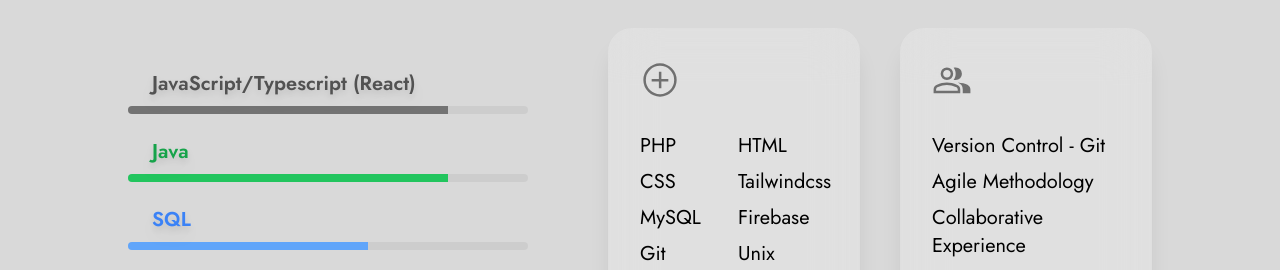
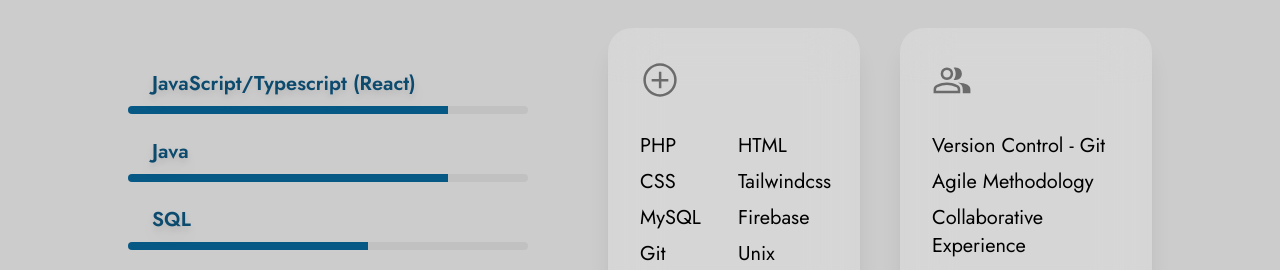
Before and after one commit to batorlancs/personalwebsite, a React (Create React App) app: page / in a window 1280 px wide. Shown: the part 2268-2538 px from the top of the page. Built offline with nearby package versions, Linux system fonts and the light colour scheme; no server answers; the database is empty; a web font is replaced by a local one.

Commit message:
new background for hero component

```diff
--- a/src/components/homepage/Home.tsx
+++ b/src/components/homepage/Home.tsx
@@ -24,7 +24,7 @@ function Home() {
             {/* <img src={BackgroundFirst} className="absolute -z-40 w-full h-[1200px] top-[00px] left-0 opacity-30 max-sm:h-[700px] max-sm:opacity-20"></img> */}
             {/* <img src={BackgroundFirst} className="absolute -z-40 w-full h-[1000px] top-0 left-0 opacity-40 lg:hidden max-sm:h-[700px] max-sm:opacity-20"></img> */}
             {/* <div className="absolute h-[800px] w-full bottom-0 left-0 -z-0 bg-[url('../pic/background4.png')] bg-cover bg-no-repeat opacity-20 max-sm:opacity-20"></div> */}
-			<div className="absolute -z-20 h-full w-full top-0 left-0 bg-black bg-opacity-[15%]"></div>
+			<div className="absolute -z-20 h-full w-full top-0 left-0 bg-black bg-opacity-[20%]"></div>
 			<Hero />
 			<Project />
             <Skills />
--- a/src/components/homepage/hero/Hero.tsx
+++ b/src/components/homepage/hero/Hero.tsx
@@ -73,6 +73,7 @@ function Hero() {
             <div className="absolute -z-10 w-full h-full bg-cover bg-[url('../pic/design/patterns2.svg')] top-0 left-0 opacity-30 max-2xl:hidden"></div>
             <div className="absolute -z-10 w-full h-full bg-cover bg-[url('../pic/design/patterns3.svg')] top-0 left-0 opacity-30 max-2xl:hidden"></div>
             <div className="absolute -z-10 w-full h-full bg-cover bg-[url('../pic/design/pattern2.svg')] top-0 left-0 opacity-10 max-2xl:hidden"></div>
+            <div className="absolute -z-10 w-full h-full bg-cover bg-[url('../pic/design/animated.svg')] top-0 left-0 opacity-5 grayscale saturate-50 max-xl:hidden"></div>
             {/* max xl */}
             <div className="absolute -z-10 w-full h-full bg-cover bg-[url('../pic/design/pattern.svg')] top-0 left-0 opacity-10 max-xl:hidden 2xl:hidden"></div>
             <div className="absolute -z-10 w-full h-full bg-cover bg-[url('../pic/design/patterns2.svg')] top-0 left-0 opacity-30 max-xl:hidden 2xl:hidden"></div>
--- a/src/components/homepage/skills/CodingSkills.tsx
+++ b/src/components/homepage/skills/CodingSkills.tsx
@@ -1,24 +1,56 @@
 import React from "react";
 import { uuidv4 } from "@firebase/util";
 
+// const skillsData = [
+// 	{
+// 		name: "JavaScript/Typescript (React)",
+// 		strength: 8,
+// 		style: "bg-neutral-500",
+// 		textStyle: "text-neutral-600",
+// 	},
+// 	{
+// 		name: "Java",
+// 		strength: 8,
+// 		style: "bg-green-500",
+// 		textStyle: "text-green-600",
+// 	},
+// 	{
+// 		name: "SQL",
+// 		strength: 6,
+// 		style: "bg-blue-400",
+// 		textStyle: "text-blue-500",
+// 	},
+// 	{
+// 		name: "Python",
+// 		strength: 5,
+// 		style: "bg-sky-800",
+// 		textStyle: "text-sky-900",
+// 	},
+// 	{
+// 		name: "C",
+// 		strength: 4,
+// 		style: "bg-rose-500",
+// 		textStyle: "text-rose-600",
+// 	},
+// ];
 const skillsData = [
 	{
 		name: "JavaScript/Typescript (React)",
 		strength: 8,
-		style: "bg-neutral-500",
-		textStyle: "text-neutral-600",
+		style: "bg-sky-800",
+		textStyle: "text-sky-900",
 	},
 	{
 		name: "Java",
 		strength: 8,
-		style: "bg-green-500",
-		textStyle: "text-green-600",
+		style: "bg-sky-800",
+		textStyle: "text-sky-900",
 	},
 	{
 		name: "SQL",
 		strength: 6,
-		style: "bg-blue-400",
-		textStyle: "text-blue-500",
+		style: "bg-sky-800",
+		textStyle: "text-sky-900",
 	},
 	{
 		name: "Python",
@@ -29,11 +61,10 @@ const skillsData = [
 	{
 		name: "C",
 		strength: 4,
-		style: "bg-rose-500",
-		textStyle: "text-rose-600",
+		style: "bg-sky-800",
+		textStyle: "text-sky-900",
 	},
 ];
-
 function getStuff(num: number, style: string) {
 	let res = [];
 	for (let i = 0; i < num; i++) {
--- a/src/style/main.css
+++ b/src/style/main.css
@@ -1017,6 +1017,10 @@ video {
 .bg-transparent{
   background-color: transparent;
 }
+.bg-sky-500{
+  --tw-bg-opacity: 1;
+  background-color: rgb(14 165 233 / var(--tw-bg-opacity));
+}
 .bg-opacity-20{
   --tw-bg-opacity: 0.2;
 }
@@ -1038,6 +1042,9 @@ video {
 .bg-opacity-80{
   --tw-bg-opacity: 0.8;
 }
+.bg-opacity-\[20\%\]{
+  --tw-bg-opacity: 20%;
+}
 .bg-\[url\(\'\.\.\/pic\/wavesfinal\.jpg\'\)\]{
   background-image: url('../pic/wavesfinal.jpg');
 }
@@ -1082,6 +1089,9 @@ video {
 }
 .bg-\[url\(\'\.\.\/pic\/design\/patterns10\.svg\'\)\]{
   background-image: url('../pic/design/patterns10.svg');
+}
+.bg-\[url\(\'\.\.\/pic\/design\/animated\.svg\'\)\]{
+  background-image: url('../pic/design/animated.svg');
 }
 .bg-cover{
   background-size: cover;
@@ -1357,6 +1367,10 @@ video {
   --tw-text-opacity: 1;
   color: rgb(248 113 113 / var(--tw-text-opacity));
 }
+.text-sky-500{
+  --tw-text-opacity: 1;
+  color: rgb(14 165 233 / var(--tw-text-opacity));
+}
 .underline{
   text-decoration-line: underline;
 }
@@ -1380,6 +1394,9 @@ video {
 }
 .opacity-10{
   opacity: 0.1;
+}
+.opacity-5{
+  opacity: 0.05;
 }
 .shadow-xl{
   --tw-shadow: 0 20px 25px -5px rgb(0 0 0 / 0.1), 0 8px 10px -6px rgb(0 0 0 / 0.1);
@@ -1409,8 +1426,16 @@ video {
   --tw-drop-shadow: drop-shadow(0 10px 8px rgb(0 0 0 / 0.04)) drop-shadow(0 4px 3px rgb(0 0 0 / 0.1));
   filter: var(--tw-blur) var(--tw-brightness) var(--tw-contrast) var(--tw-grayscale) var(--tw-hue-rotate) var(--tw-invert) var(--tw-saturate) var(--tw-sepia) var(--tw-drop-shadow);
 }
+.grayscale{
+  --tw-grayscale: grayscale(100%);
+  filter: var(--tw-blur) var(--tw-brightness) var(--tw-contrast) var(--tw-grayscale) var(--tw-hue-rotate) var(--tw-invert) var(--tw-saturate) var(--tw-sepia) var(--tw-drop-shadow);
+}
 .invert{
   --tw-invert: invert(100%);
+  filter: var(--tw-blur) var(--tw-brightness) var(--tw-contrast) var(--tw-grayscale) var(--tw-hue-rotate) var(--tw-invert) var(--tw-saturate) var(--tw-sepia) var(--tw-drop-shadow);
+}
+.saturate-50{
+  --tw-saturate: saturate(.5);
   filter: var(--tw-blur) var(--tw-brightness) var(--tw-contrast) var(--tw-grayscale) var(--tw-hue-rotate) var(--tw-invert) var(--tw-saturate) var(--tw-sepia) var(--tw-drop-shadow);
 }
 .filter{
```
Also changed, not shown: src/pic/design/animated.svg (added), 1 other file (tests, documents, lock files or other folders).
